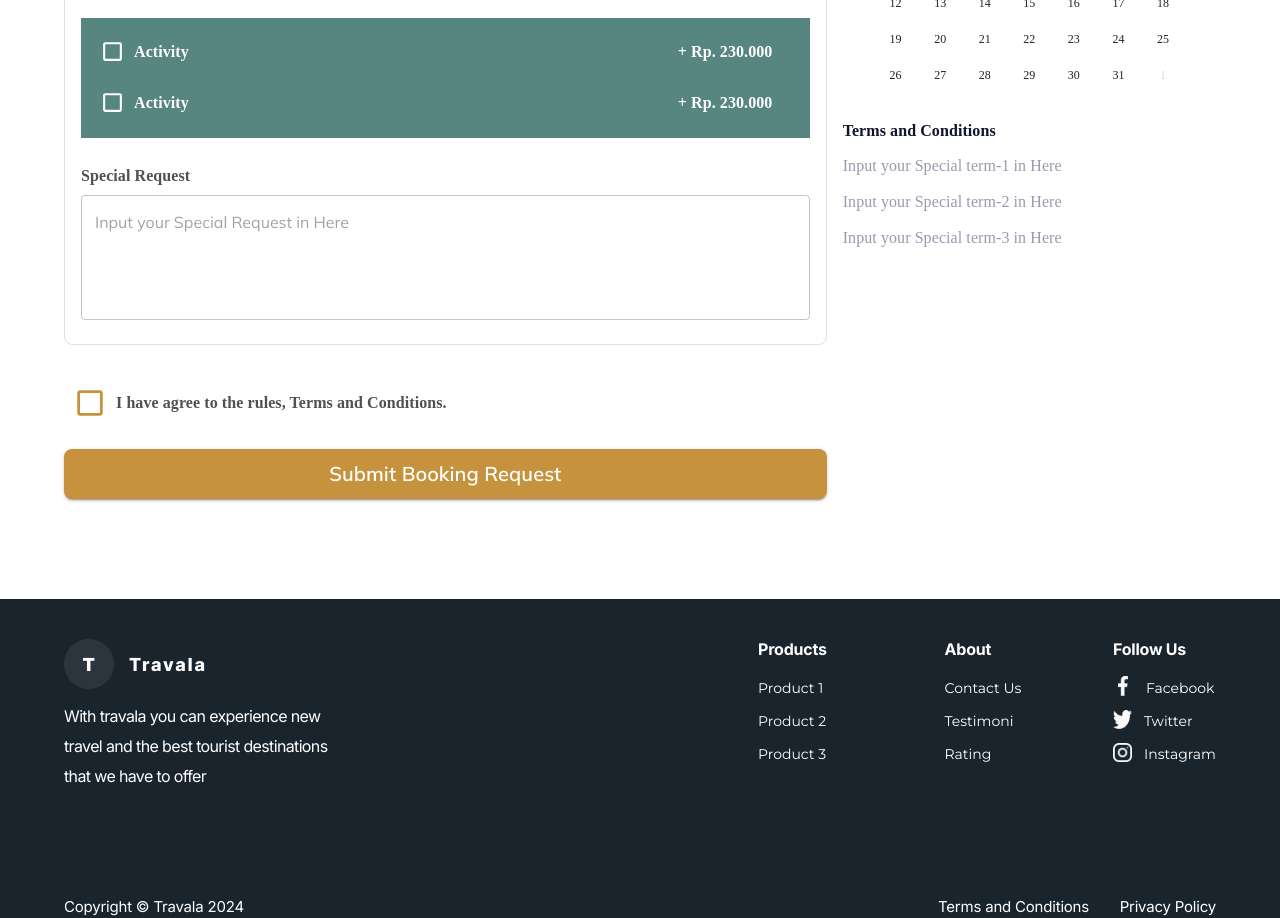
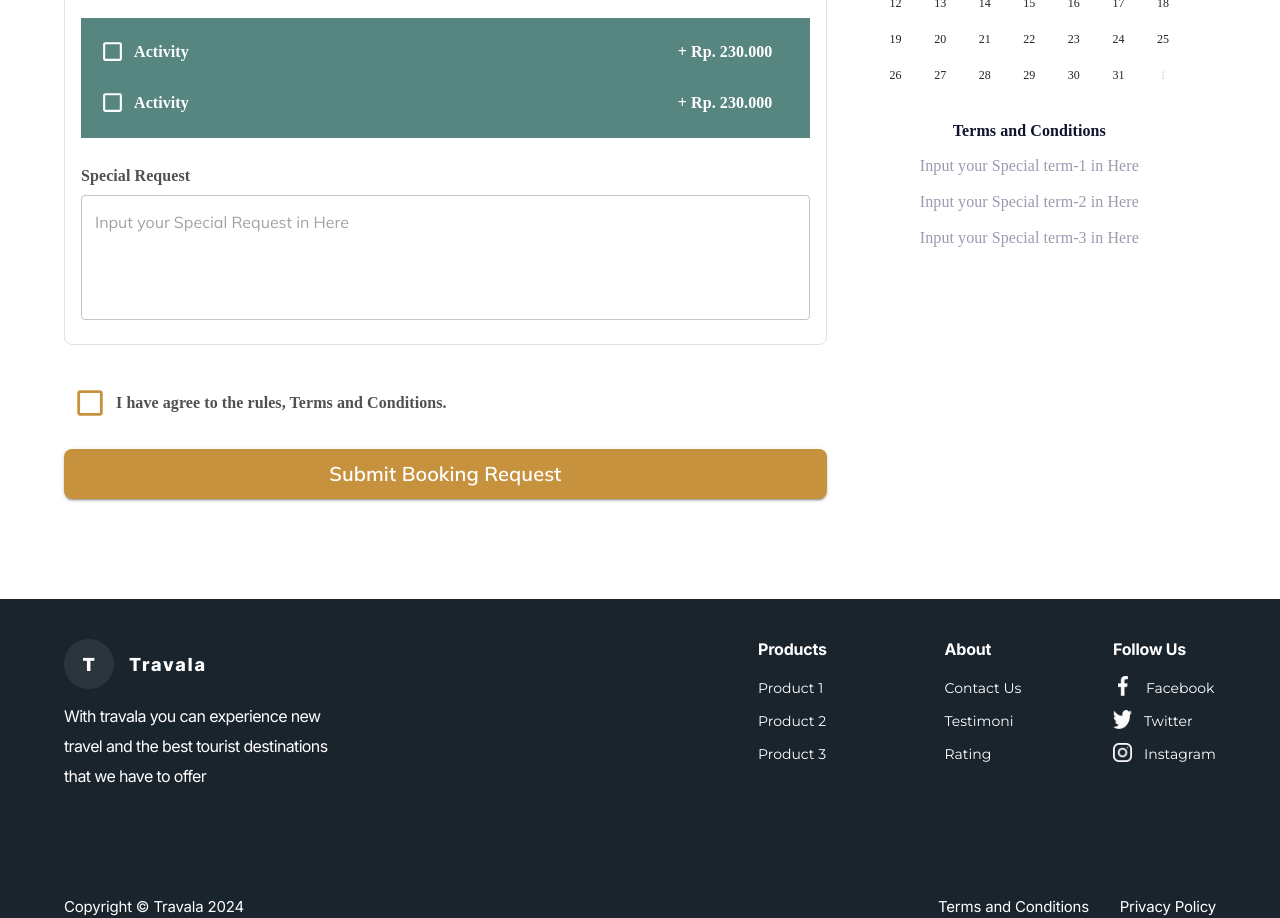
Before and after one commit to Software-Lifecycle-Consultants/slc-open-hms, a Next.js app: page /checkout in a window 1280 px wide. Shown: the part 1320-2238 px from the top of the page. Built offline with nearby package versions, Linux system fonts and the light colour scheme.

Commit message:
Updated Terms and Conditions css

```diff
--- a/components/checkout/TermAndCondition.tsx
+++ b/components/checkout/TermAndCondition.tsx
@@ -22,6 +22,7 @@ const TermAndCondition = () => {
           letterSpacing: "0.08px",
           fontWeight: "700",
           marginTop: "8px",
+          textAlign: "center",
         }}
       >
         {termsText.termTitle}
@@ -38,6 +39,7 @@ const TermAndCondition = () => {
           letterSpacing: "0.08px",
           fontWeight: "400",
           marginTop: "16px",
+          textAlign: "center",
         }}
       >
         {termsText.term1}
@@ -53,6 +55,7 @@ const TermAndCondition = () => {
           letterSpacing: "0.08px",
           fontWeight: "400",
           marginTop: "16px",
+          textAlign: "center",
         }}
       >
         {termsText.term2}
@@ -68,6 +71,7 @@ const TermAndCondition = () => {
           letterSpacing: "0.08px",
           fontWeight: "400",
           marginTop: "16px",
+          textAlign: "center",
         }}
       >
         {termsText.term3}
```
